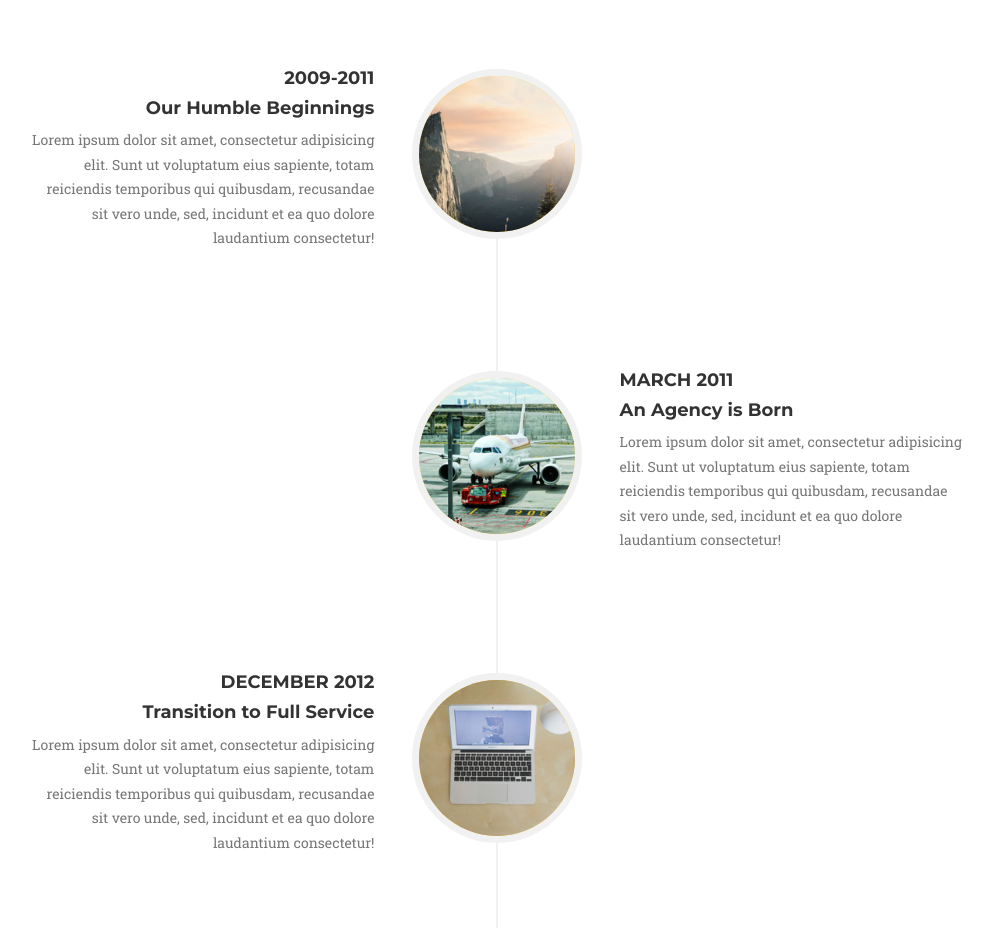
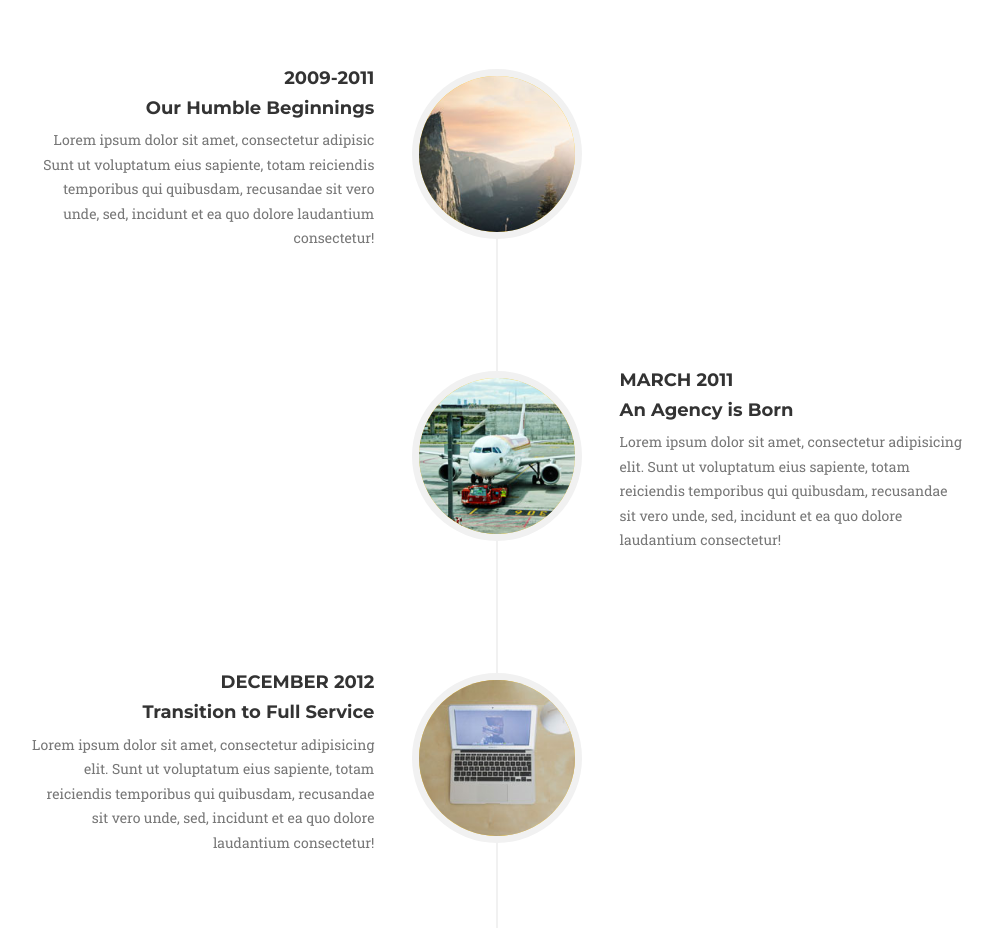
Before and after one commit to georgesadler/georgesadler.github.io, a website: page index.html in a window 1280 px wide. Shown: the part 1860-2788 px from the top of the page, without its empty margins (143-1135 px from the left). Drawn offline with nearby package versions, Linux system fonts and the light colour scheme; a web font is replaced by a local one.

Commit message:
paragraph delete partial

```diff
--- a/index.html
+++ b/index.html
@@ -172,7 +172,7 @@
                                     <h4 class="subheading">Our Humble Beginnings</h4>
                                 </div>
                                 <div class="timeline-body">
-                                    <p class="text-muted">Lorem ipsum dolor sit amet, consectetur adipisicing elit. Sunt ut voluptatum eius sapiente, totam reiciendis temporibus qui quibusdam, recusandae sit vero unde, sed, incidunt et ea quo dolore laudantium consectetur!</p>
+                                    <p class="text-muted">Lorem ipsum dolor sit amet, consectetur adipisic Sunt ut voluptatum eius sapiente, totam reiciendis temporibus qui quibusdam, recusandae sit vero unde, sed, incidunt et ea quo dolore laudantium consectetur!</p>
                                 </div>
                             </div>
                         </li>
```
